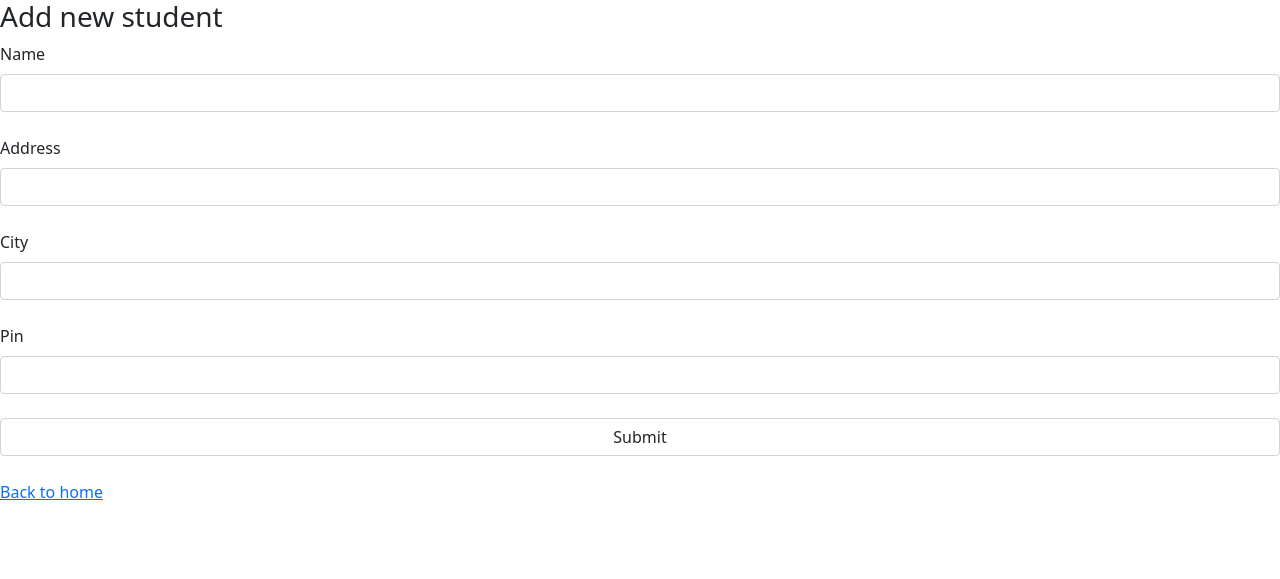
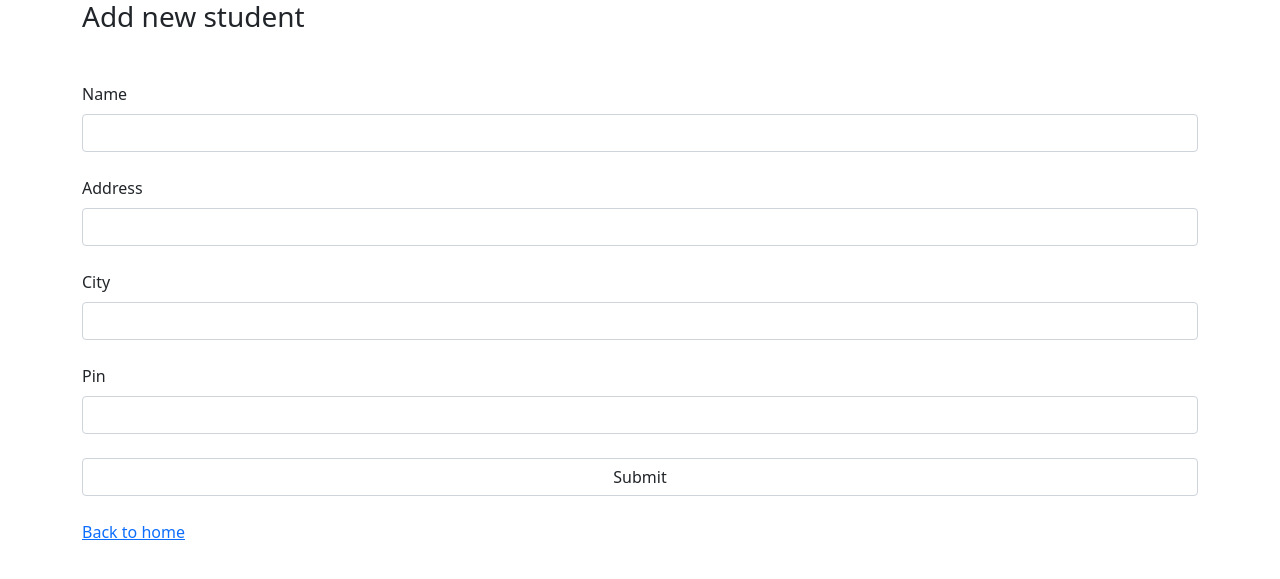
Before and after one commit to listyantidewi1/Flask-SQLite-example, a Flask app: page /enternew in a window 1280 px wide. Shown: the top 579 px of the page. Run offline with Flask 2, Linux system fonts and the light colour scheme.

Commit message:
20/07/2022

```diff
--- a/templates/student.html
+++ b/templates/student.html
@@ -6,9 +6,10 @@
   <link href="https://cdn.jsdelivr.net/npm/bootstrap@5.0.2/dist/css/bootstrap.min.css" rel="stylesheet" integrity="sha384-EVSTQN3/azprG1Anm3QDgpJLIm9Nao0Yz1ztcQTwFspd3yD65VohhpuuCOmLASjC" crossorigin="anonymous">
 </head>
 <body>
+<div class="container">
   <form action = "{{ url_for('addrec')}}" method = "POST">
 
-    <h3>Add new student</h3>
+    <h3 class="mb-5">Add new student</h3>
     <div class="ml-3">
     <label for="nm" class="form-label">Name</label>
 
@@ -33,6 +34,8 @@
     <input class="form-control" type="submit" value="Submit"><br>
      </div>
   </form>
-<a href="\">Back to home</a>
+    <a href="\">Back to home</a>
+    </div>
+
 </body>
 </html>
```
